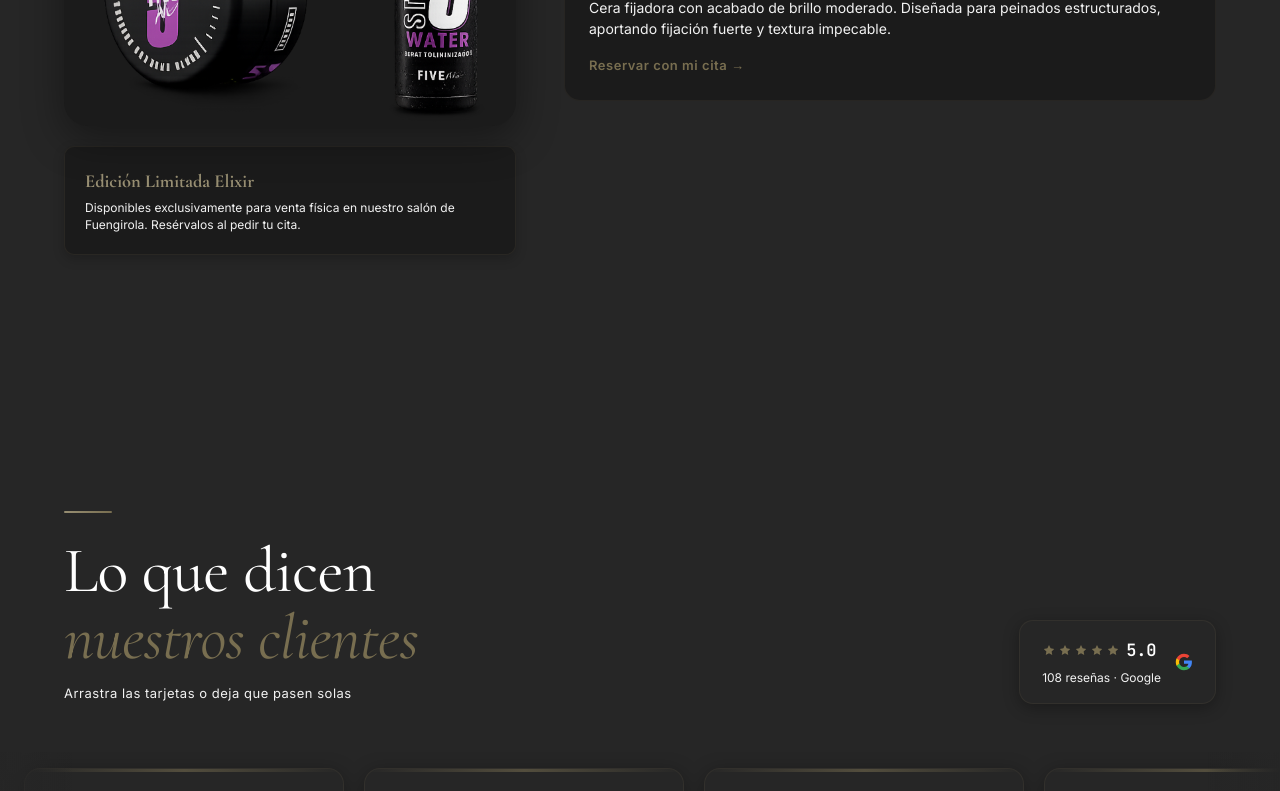
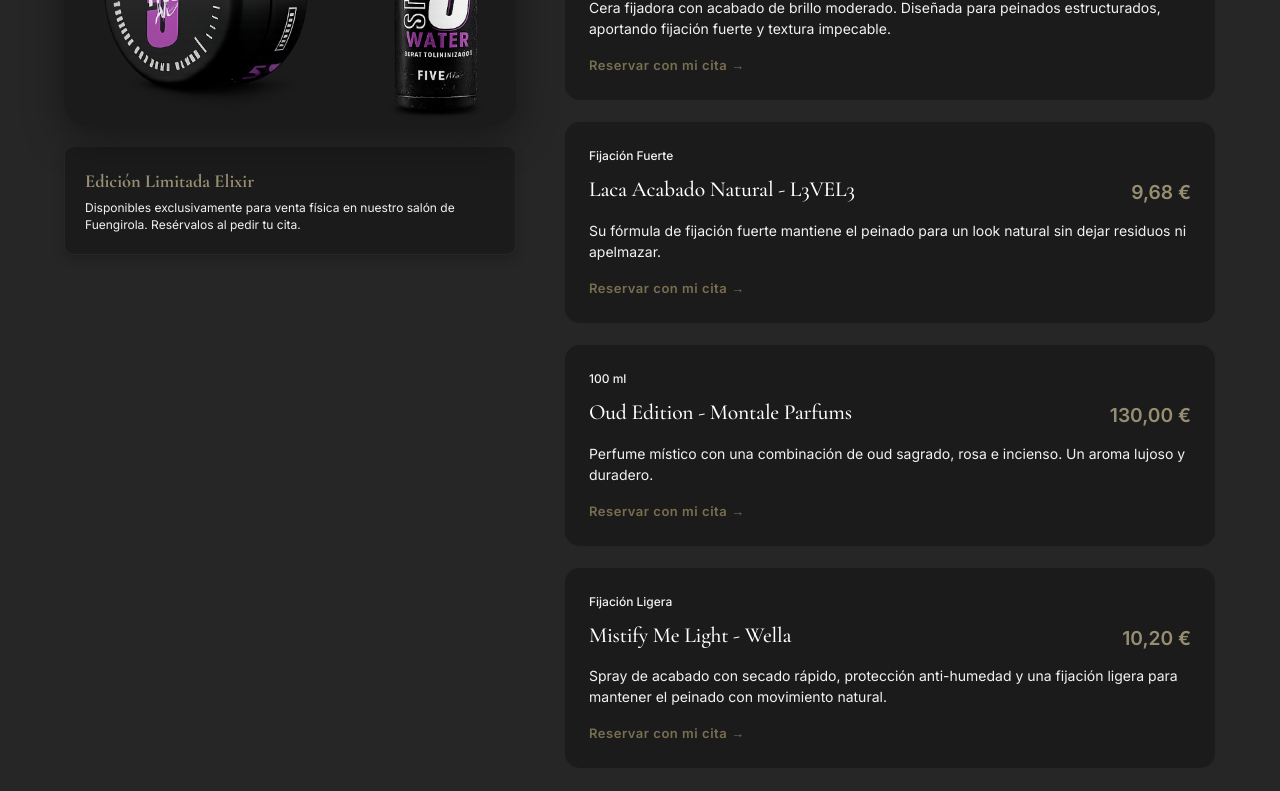
Before and after one commit to PatronLevi/elixirbarber, a React (Vite) app: page / in a window 1280 px wide. Shown: the part 4340-5131 px from the top of the page. Built offline with nearby package versions, Linux system fonts and the light colour scheme.

Commit message:
feat: add L3VEL3, Wella, and Montale products to the catalog

```diff
--- a/src/sections/Products.jsx
+++ b/src/sections/Products.jsx
@@ -24,6 +24,27 @@
     description: 'Cera fijadora con acabado de brillo moderado. Diseñada para peinados estructurados, aportando fijación fuerte y textura impecable.',
     price: '16,90 €',
     size: 'Cera Brillo',
+  },
+  {
+    id: 'l3vel3-hair-spray',
+    name: 'Laca Acabado Natural - L3VEL3',
+    description: 'Su fórmula de fijación fuerte mantiene el peinado para un look natural sin dejar residuos ni apelmazar.',
+    price: '9,68 €',
+    size: 'Fijación Fuerte',
+  },
+  {
+    id: 'montale-oud-edition',
+    name: 'Oud Edition - Montale Parfums',
+    description: 'Perfume místico con una combinación de oud sagrado, rosa e incienso. Un aroma lujoso y duradero.',
+    price: '130,00 €',
+    size: '100 ml',
+  },
+  {
+    id: 'wella-mistify-me',
+    name: 'Mistify Me Light - Wella',
+    description: 'Spray de acabado con secado rápido, protección anti-humedad y una fijación ligera para mantener el peinado con movimiento natural.',
+    price: '10,20 €',
+    size: 'Fijación Ligera',
   },
 ]
 
```
